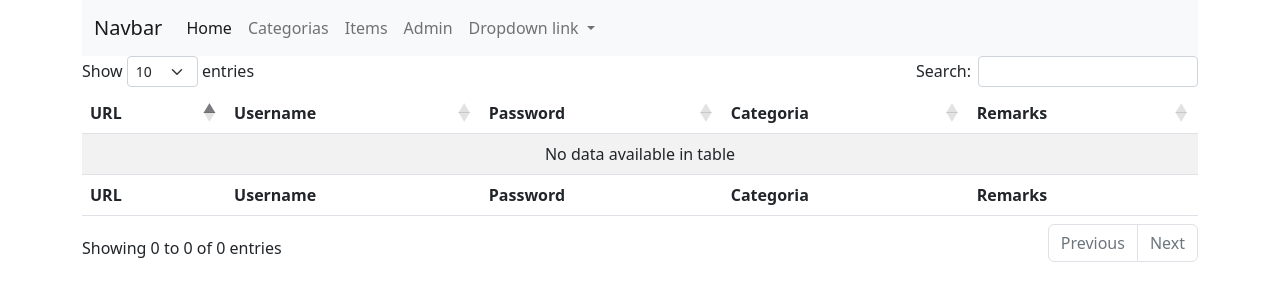
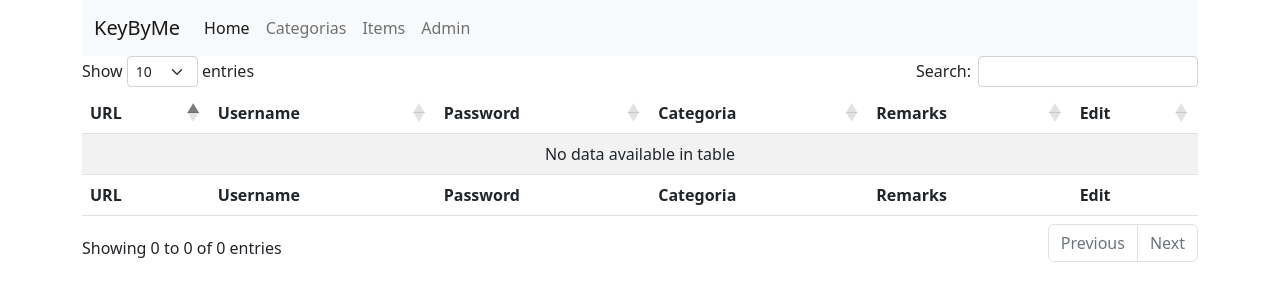
Before and after one commit to keybyme/keys, a Django app: page /items/ in a window 1280 px wide. Shown: the top 301 px of the page. Run offline with Django 4.2, Linux system fonts and the light colour scheme; the visitor is signed in with stand-in values (Sample User, id 1); data that the repository does not hold is empty; some libraries are stand-ins or nearby versions.

Commit message:
version3.0

```diff
--- a/claves/templates/base.html
+++ b/claves/templates/base.html
@@ -13,7 +13,7 @@
     <div class="container">
         <nav class="navbar navbar-expand-lg bg-body-tertiary">
             <div class="container-fluid">
-              <a class="navbar-brand" href="#">Navbar</a>
+              <a class="navbar-brand" href="#">KeyByMe</a>
               <button class="navbar-toggler" type="button" data-bs-toggle="collapse" data-bs-target="#navbarNavDropdown" aria-controls="navbarNavDropdown" aria-expanded="false" aria-label="Toggle navigation">
                 <span class="navbar-toggler-icon"></span>
               </button>
@@ -31,7 +31,7 @@
                   <li class="nav-item">
                     <a class="nav-link" href="{% url 'admin:index' %}">Admin</a>
                   </li>
-                  <li class="nav-item dropdown">
+                  {% comment %} <li class="nav-item dropdown">
                     <a class="nav-link dropdown-toggle" href="#" role="button" data-bs-toggle="dropdown" aria-expanded="false">
                       Dropdown link
                     </a>
@@ -40,7 +40,7 @@
                       <li><a class="dropdown-item" href="#">Another action</a></li>
                       <li><a class="dropdown-item" href="#">Something else here</a></li>
                     </ul>
-                  </li>
+                  </li> {% endcomment %}
                 </ul>
               </div>
             </div>
--- a/claves/templates/items.html
+++ b/claves/templates/items.html
@@ -8,6 +8,7 @@
       <th>Password</th>
       <th>Categoria</th>
       <th>Remarks</th>
+      <th>Edit</th>
     </tr>
   </thead>
   <tfoot>
@@ -17,6 +18,7 @@
       <th>Password</th>
       <th>Categoria</th>
       <th>Remarks</th>
+      <th>Edit</th>
     </tr>
   </tfoot>
   <tbody>
@@ -27,6 +29,7 @@
       <td>{{x.password}}</td>
       <td>{{x.categoria}}</td>
       <td>{{x.remarks}}</td>
+      <td><a href="{% url 'editx' x.id %}">edit</a></td>
     </tr>
     {% endfor %}
   </tbody>
--- a/claves/urls.py
+++ b/claves/urls.py
@@ -5,5 +5,6 @@ urlpatterns = [
     path('', views.index, name="nombrex"),
     path('cats/', views.cats, name="catsx"),
     path('items/', views.items, name="itemsx"),
-    path('login/', views.login_user, name="login")
+    path('login/', views.login_user, name="login"),
+    path('edit_item/<int:pk>', views.edit_items, name="editx")
 ]
--- a/claves/views.py
+++ b/claves/views.py
@@ -2,6 +2,10 @@ from django.shortcuts import render, redirect
 from .models import Categoria, Item
 from django.contrib.auth import login, authenticate
 from django.contrib.auth.decorators import login_required
+from .forms import ItemForm
+
+
+
 @login_required(login_url='/login/')
 def index(request):
     return render(request, 'main.html')
@@ -16,6 +20,16 @@ def items(request):
     tran=Item.objects.all()
     return render(request, 'items.html', {"itemkey":tran})
 
+@login_required(login_url='/login/')
+def edit_items(request, pk):
+    tran=Item.objects.get(id=pk)
+    form=ItemForm(request.POST or None, instance=tran)
+    if request.method == 'POST':
+        if form.is_valid():
+            form.save()
+            return redirect('itemsx')
+    return render(request, 'edit_item.html', {"form":form})
+
 def login_user(request):
     if request.user.is_authenticated:
         return redirect('index')
```
Also changed, not shown: claves/forms.py (added, +14 -0 lines), claves/templates/edit_item.html (added, +9 -0 lines).
